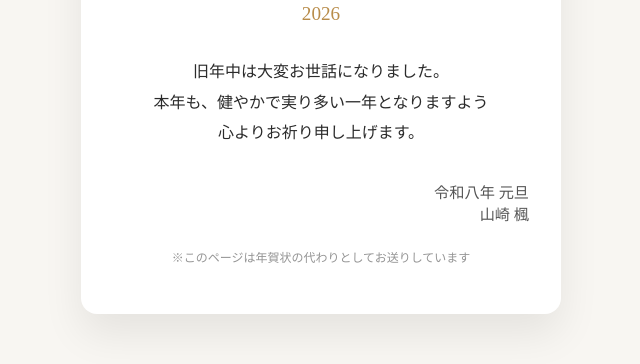
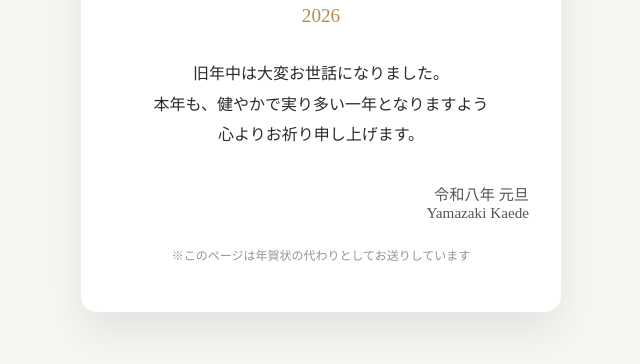
Before and after one commit to KaedeYamazaki/uma_game, a plain HTML site: page index.html in a window 1280 px wide. Shown: the part 318-682 px from the top of the page, without its empty margins (319-959 px from the left). Drawn offline with Linux system fonts and the light colour scheme.

Commit message:
Update name. Since ZAKI cannot be used, it is written in English.

```diff
--- a/index.html
+++ b/index.html
@@ -94,7 +94,7 @@
 
     <div class="name">
       令和八年 元旦<br>
-      山崎 楓
+      Yamazaki Kaede
     </div>
 
     <footer>
```
